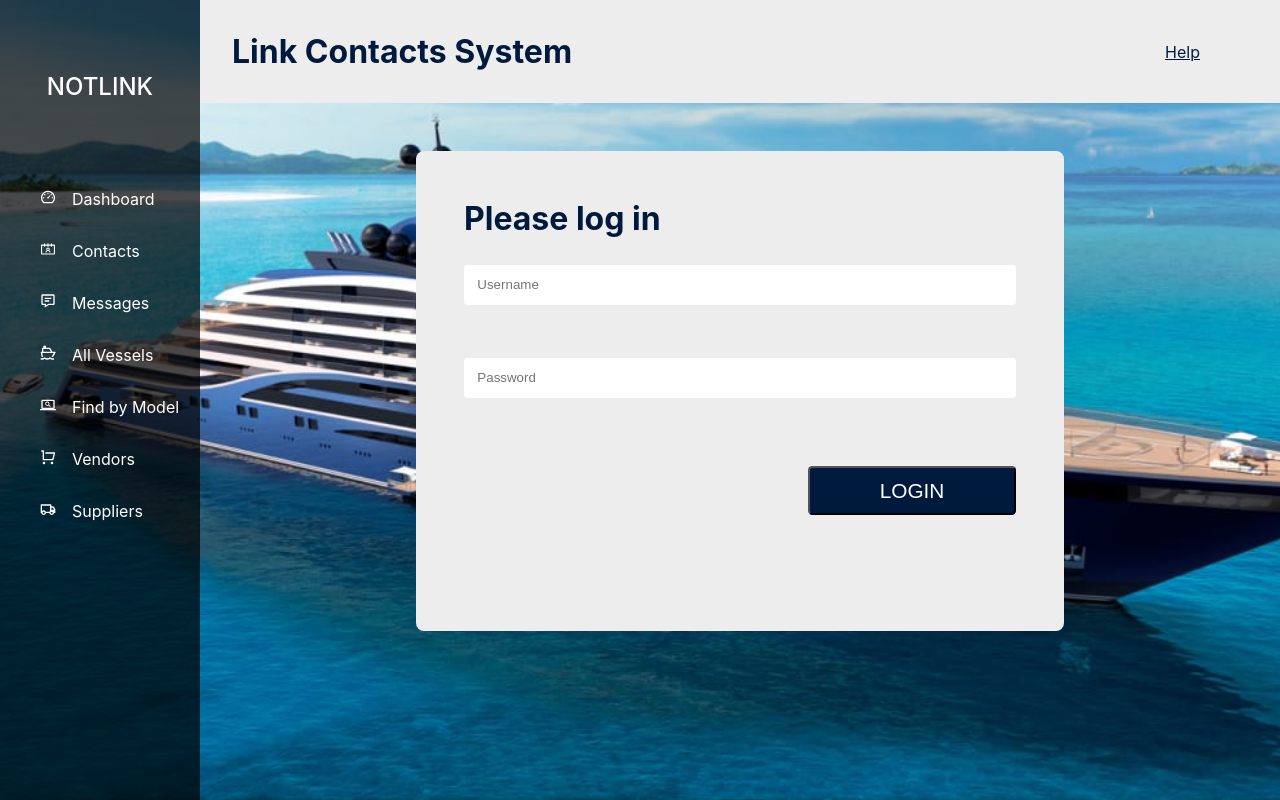
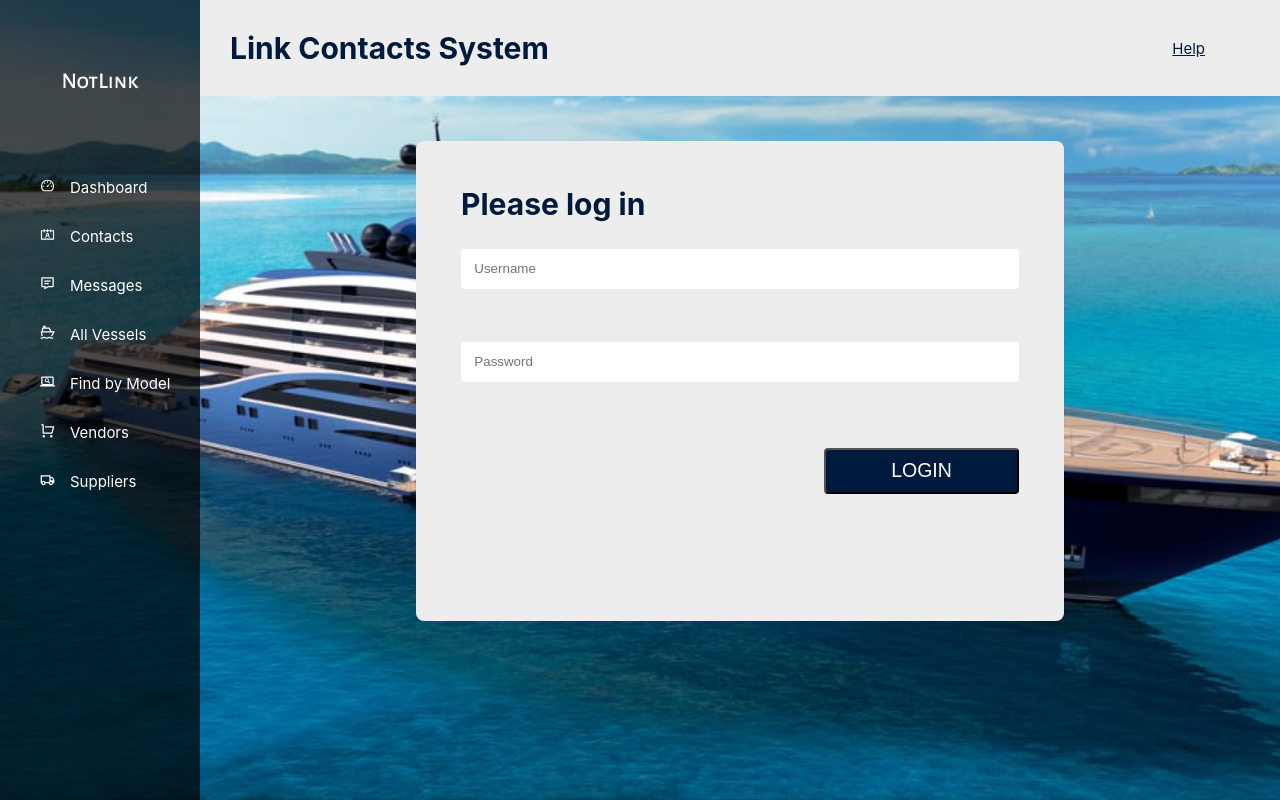
Before and after one commit to D20CM/link-tech-test, a React (Create React App) app: page / in a window 1280 px wide. Built offline with nearby package versions, Linux system fonts and the light colour scheme.

Commit message:
styling, fonts, extra error handling

```diff
--- a/public/index.html
+++ b/public/index.html
@@ -22,6 +22,12 @@
       Learn how to configure a non-root public URL by running `npm run build`.
     -->
     <title>LINK - Contacts System</title>
+    <link rel="preconnect" href="https://fonts.googleapis.com" />
+    <link rel="preconnect" href="https://fonts.gstatic.com" crossorigin />
+    <link
+      href="https://fonts.googleapis.com/css2?family=Alegreya+Sans+SC:ital,wght@0,100;0,300;0,400;0,500;0,700;0,800;0,900;1,100;1,300;1,400;1,500;1,700;1,800;1,900&family=Poppins:ital,wght@0,100;0,200;0,300;0,400;0,500;0,600;0,700;0,800;0,900;1,100;1,200;1,300;1,400;1,500;1,600;1,700;1,800;1,900&family=Ubuntu:ital,wght@0,300;0,400;0,500;0,700;1,300;1,400;1,500;1,700&display=swap"
+      rel="stylesheet"
+    />
   </head>
   <body>
     <noscript>You need to enable JavaScript to run this app.</noscript>
--- a/src/App.js
+++ b/src/App.js
@@ -26,11 +26,9 @@ function App() {
 
   function handleUsernameInput(inputString) {
     setUsername(inputString);
-    // console.log(username);
   }
   function handlePasswordInput(inputString) {
     setPassword(inputString);
-    // console.log(password);
   }
 
   //remember to take these two fetch functions out (import from /api)
@@ -114,7 +112,6 @@ function App() {
           imageUrl={imageUrl}
           imageName={imageName}
           user={user}
-          // isBurgerOpen={isBurgerOpen}
           showBurgerMenu={showBurgerMenu}
           closeBurgerMenu={closeBurgerMenu}
           isBurgerOpen={isBurgerOpen}
@@ -150,7 +147,6 @@ function App() {
                 username={username}
                 password={password}
               />
-              {/* {jwt ? <p>{jwt}</p> : <p>no jwt yet</p>}{" "} */}
             </>
           )}
           {jwt && showContacts && (
--- a/src/api/contacts.js
+++ b/src/api/contacts.js
@@ -11,7 +11,9 @@ export async function getContacts(jwt) {
       }
     );
     const data = await response.json();
+    console.log(data);
     if (!response.ok) {
+      console.log(response);
       console.log("before error thrown", data);
       let error = new Error();
       error = { message: data.error, status: response.status };
@@ -54,7 +56,7 @@ export async function addContact(jwt, newContact) {
 }
 
 export async function deleteContact(jwt, id) {
-  if (jwt && id) {
+  // if (jwt && id) {
   console.log("calling contacts/DELETE API");
   const response = await fetch(
     `https://interview.intrinsiccloud.net/contacts/${id}`,
@@ -66,20 +68,23 @@ export async function deleteContact(jwt, id) {
     }
   );
   const data = await response.json();
+  console.log(data);
   if (!response.ok) {
+    console.log(response);
     let error = new Error();
-      error = { message: data.error, status: response.status };
+    error = { message: data.message, status: response.status };
     throw error;
   }
   console.log(data);
   return data;
-  } else {
-    console.log("No jwt, I guess!");
-  }
+  // }
+  // else {
+  //   console.log("No jwt, I guess!");
+  // }
 }
 
 export async function updateContact(jwt, id, newData) {
-  if (jwt && id) {
+  // if (jwt && id) {
   console.log("calling contacts/PUT API");
   const response = await fetch(
     `https://interview.intrinsiccloud.net/contacts/${id}`,
@@ -94,7 +99,9 @@ export async function updateContact(jwt, id, newData) {
     }
   );
   const data = await response.json();
+  console.log(data);
   if (!response.ok) {
+    console.log(response);
     let error = new Error();
     error = { message: response.message, status: response.status };
     throw error;
@@ -103,7 +110,7 @@ export async function updateContact(jwt, id, newData) {
   console.log(data);
 
   return data;
-  } else {
-    console.log("No jwt, I guess!");
+  // } else {
+  //   console.log("No jwt, I guess!");
+  // }
 }
-}
--- a/src/components/BurgerMenu/BurgerMenu.js
+++ b/src/components/BurgerMenu/BurgerMenu.js
@@ -13,7 +13,7 @@ function BurgerMenu({ closeBurgerMenu }) {
       <div className={css.closeIcon}>
         <FaWindowClose onClick={() => closeBurgerMenu()} />
       </div>
-      <h2>NOTLINK</h2>
+      <h2>NotLink</h2>
       <ul>
         <li>
           <AiOutlineDashboard className={css.menuIcon} />
--- a/src/components/BurgerMenu/burgerMenu.module.css
+++ b/src/components/BurgerMenu/burgerMenu.module.css
@@ -6,6 +6,11 @@
     position: fixed;
     top: 0;
     z-index: 100;
+  }
+
+  .burgerMenu h2{
+    font-family: 'Alegreya Sans SC', sans-serif;
+
   }
 
   .closeIcon{
--- a/src/components/ContactTile/ContactTile.js
+++ b/src/components/ContactTile/ContactTile.js
@@ -8,6 +8,7 @@ function ContactTile({
   jwt,
   hasContactsChanged,
   setHasContactsChanged,
+  setError,
 }) {
   const [isEditing, setIsEditing] = useState(false);
   const [contactName, setContactName] = useState(contact.contactName);
@@ -25,9 +26,13 @@ function ContactTile({
 
   async function handleDelete() {
     if (window.confirm("Are you sure you want to delete this contact?")) {
+      try {
         let deletedContact = await deleteContact(jwt, contact.id);
         console.log(deletedContact);
         setHasContactsChanged(!hasContactsChanged);
+      } catch (error) {
+        setError(error);
+      }
     }
   }
 
@@ -53,16 +58,19 @@ function ContactTile({
       primaryEmailAddress: primaryEmailAddress,
     };
     //will call the updateContact PUT function here
+    try {
       const updatedUser = await updateContact(jwt, contact.id, updatedUserInfo);
       console.log("Save edits");
       setIsEditing(false);
       setHasContactsChanged(!hasContactsChanged);
       console.log(updatedUser);
+    } catch (error) {
+      setError(error);
+    }
   }
 
   function handleInput(callback, e) {
     callback(e);
-    // console.log(contactName, company, primaryEmailAddress);
   }
 
   useEffect(() => {
--- a/src/components/ContactTile/contactTile.module.css
+++ b/src/components/ContactTile/contactTile.module.css
@@ -11,6 +11,8 @@
     /* background-color: rgba(0, 0, 0, 0.104); */
     background-color: var(--main-grey-bg);
      overflow: hidden;
+       font-family: 'Alegreya Sans SC', sans-serif;
+
 
 
 }
--- a/src/components/Contacts/Contacts.js
+++ b/src/components/Contacts/Contacts.js
@@ -54,6 +54,7 @@ function Contacts({
               jwt={jwt}
               hasContactsChanged={hasContactsChanged}
               setHasContactsChanged={setHasContactsChanged}
+              setError={setError}
             />
           ))
         ) : (
--- a/src/components/CountrySelector/CountrySelector.js
+++ b/src/components/CountrySelector/CountrySelector.js
@@ -27,7 +27,6 @@ function CountrySelector({ setCountryCode }) {
       <select
         name="Country Code"
         className={css.countrySelector}
-        // onChange={(e) => setCountryCode(e.target)}
         onChange={(e) => setCountryCode(getCodeFromInputValue(e.target.value))}
       >
         {countries.map((country) => (
--- a/src/components/Sidebar/Sidebar.js
+++ b/src/components/Sidebar/Sidebar.js
@@ -8,7 +8,7 @@ import { MdScreenSearchDesktop } from "react-icons/md";
 function Sidebar() {
   return (
     <div className={css.sideMenu}>
-      <h2>NOTLINK</h2>
+      <h2>NotLink</h2>
       <ul>
         <li>
           <AiOutlineDashboard className={css.menuIcon} />
--- a/src/components/Sidebar/sidebar.module.css
+++ b/src/components/Sidebar/sidebar.module.css
@@ -10,6 +10,8 @@
     padding: 3em 0;
     font-weight: 500;
     color: var(--main-bright-white);
+    font-family: 'Alegreya Sans SC', sans-serif;
+
 }
 
 .sideMenu > ul{
--- a/src/index.css
+++ b/src/index.css
@@ -21,9 +21,61 @@ body {
   font-family: -apple-system, BlinkMacSystemFont, 'Segoe UI', 'Roboto', 'Oxygen',
     'Ubuntu', 'Cantarell', 'Fira Sans', 'Droid Sans', 'Helvetica Neue',
     sans-serif;
+    /* font-family: 'Poppins', sans-serif; */
+    /* font-family: 'Alegreya Sans SC', sans-serif; */
+    /* font-family: 'Ubuntu', sans-serif; */
   -webkit-font-smoothing: antialiased;
   -moz-osx-font-smoothing: grayscale;
 }
+
+
+@media only screen and (min-width: 2000px) {
+  :root {
+    font-size: 20px;
+  }
+}
+@media only screen and (max-width: 1400px) {
+  :root {
+    font-size: 15px;
+  }
+}
+
+@media only screen and (max-width: 900px) {
+  :root {
+    font-size: 14px;
+  }
+}
+
+::-webkit-scrollbar {
+  width: auto;
+  background-color: var(--main-grey-bg);
+}
+
+::-webkit-scrollbar-track {
+  background: var(--main-grey-bg);
+  border-radius: 100vw;
+  margin-block: 0.2em;
+}
+
+::-webkit-scrollbar-thumb {
+  background: var(--primary-text-color);
+  border-radius: 100vw;
+  border: 4px solid var(--main-grey-bg);
+}
+
+::-webkit-scrollbar-thumb:hover {
+  background: var(--green-highlight-color);
+}
+
+@supports (
+  scrollbar-color: var(--main-grey-bg) var(--primary-text-color)
+) {
+  * {
+    scrollbar-color: var(--primary-text-color) var(--main-grey-bg);
+    scrollbar-width: thin;
+  }
+}
+
 
 code {
   font-family: source-code-pro, Menlo, Monaco, Consolas, 'Courier New',
```
Lines whose indentation alone changed are shown as unchanged.
